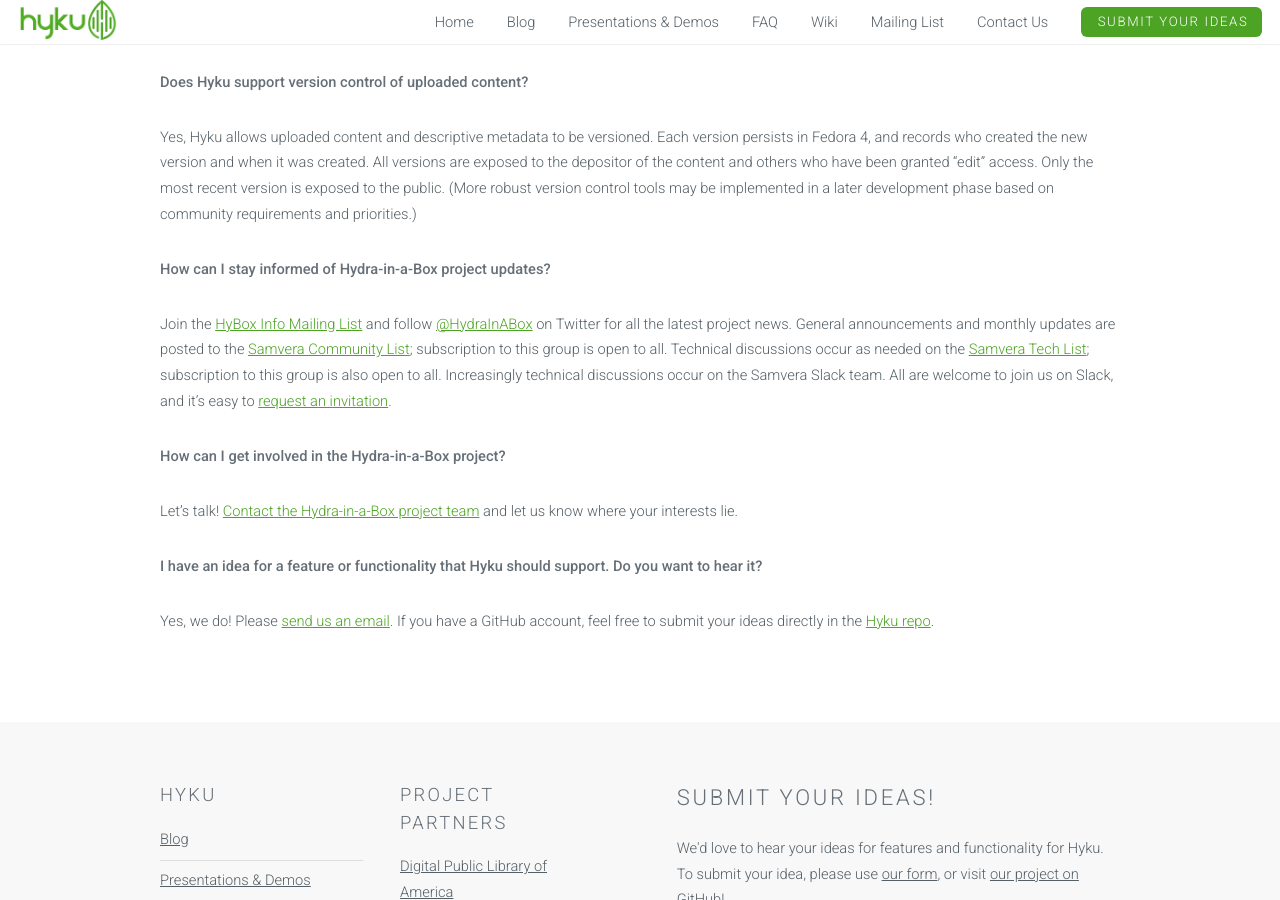
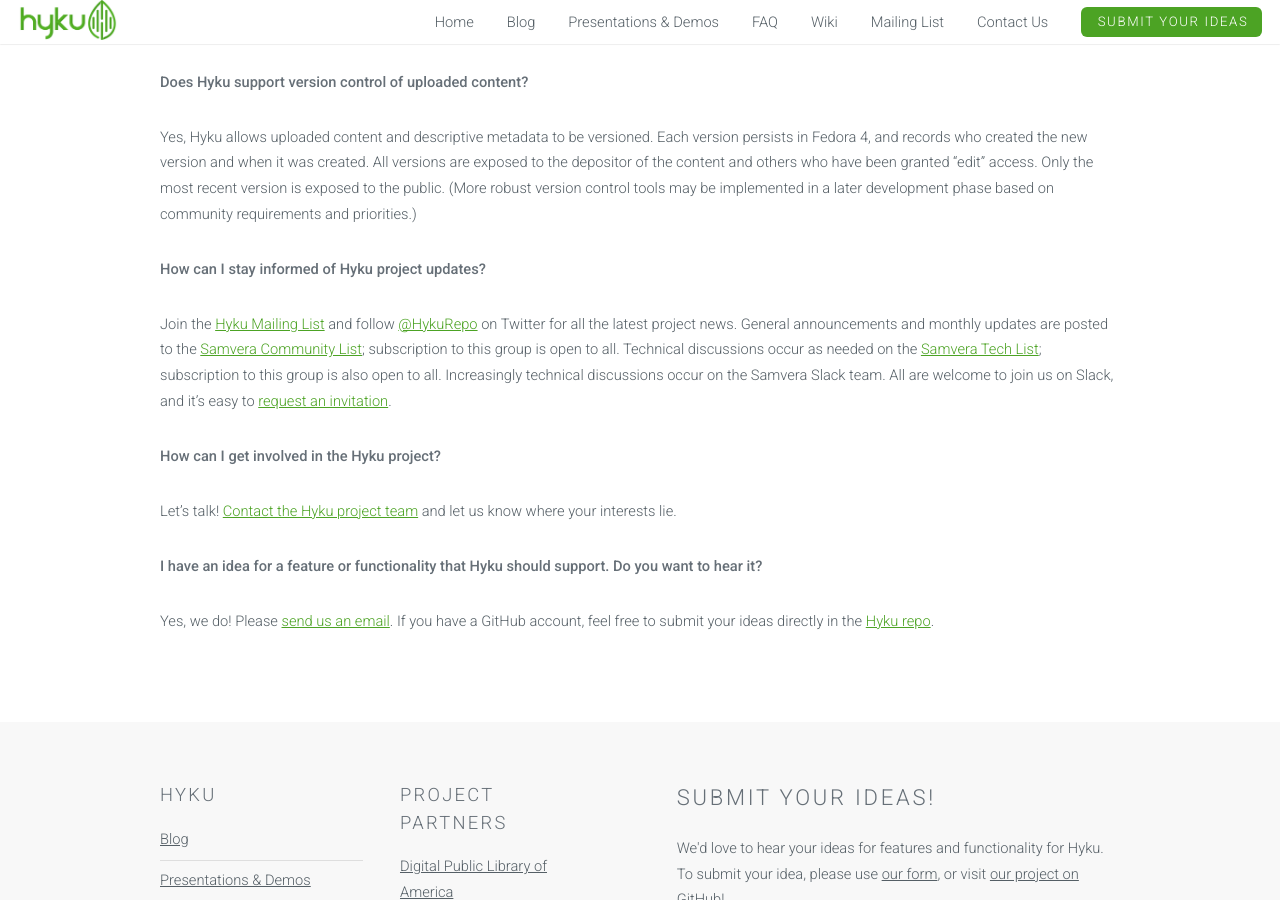
Before and after one commit to samvera-labs/hyku.github.io, a Jekyll site: the page built from faq.html, in a window 1280 px wide and 900 px high, scrolled down 3546 px. Built offline with Jekyll 4.4.1, drawn with Linux system fonts in a browser that asks for light colours; nearby versions of some CDN libraries; library files that are not in the unit come from our copies.

Commit message:
updated Faq links and created submit ideas form for Hyku

```diff
--- a/_config.yml
+++ b/_config.yml
@@ -1,6 +1,6 @@
 # Site settings
 title: Hyku
-email: hybox-contact@googlegroups.com
+email: hyku-ideas@googlegroups.com
 description: > # this means to ignore newlines until "baseurl:"
   Digital Public Library of America, Stanford University, and DuraSpace,
   with funding from the Institute of Museum and Library Services,
--- a/_data/faqs.yaml
+++ b/_data/faqs.yaml
@@ -33,7 +33,7 @@
 - question: >-
     What descriptive metadata elements and standards does Hyku support?
   answer: >-
-    Hyku currently supports a basic metadata element set for a generic work, the same set of Dublin Core elements that ships with Hyrax. We are augmenting this set in two significant ways. First, we are ensuring that it is compatible with the <a href="http://dp.la/about/map/">DPLA Metadata Application Profile v4</a> so that works in Hyku can be readily published for harvesting by DPLA and its hubs without further mapping. Second, as we extend support for specific content types in Hyku, we will add specific elements relevant and appropriate to those content types. <br/><br>As for crosswalking your metadata (which might be in XML) into a format that Hyku will ultimately use (such as RDF), we're actively talking to interested institutions in the Samvera community on migration and mapping tools to support this work. Updates and announcements about this work will be posted here. In the meantime, we’d love to hear from you about your metadata questions. Please share your suggestions or questions about crosswalking/mapping strategies <a href="mailto :hybox-contact@googlegroups.com">by email</a>.
+    Hyku currently supports a basic metadata element set for a generic work, the same set of Dublin Core elements that ships with Hyrax. We are augmenting this set in two significant ways. First, we are ensuring that it is compatible with the <a href="http://dp.la/about/map/">DPLA Metadata Application Profile v4</a> so that works in Hyku can be readily published for harvesting by DPLA and its hubs without further mapping. Second, as we extend support for specific content types in Hyku, we will add specific elements relevant and appropriate to those content types. <br/><br>As for crosswalking your metadata (which might be in XML) into a format that Hyku will ultimately use (such as RDF), we're actively talking to interested institutions in the Samvera community on migration and mapping tools to support this work. Updates and announcements about this work will be posted here. In the meantime, we’d love to hear from you about your metadata questions. Please share your suggestions or questions about crosswalking/mapping strategies <a href="mailto :hyku-ideas@googlegroups.com">by email</a>.
 - question: >-
     How customizable and configurable is Hyku?
   answer: >-
@@ -63,14 +63,14 @@
   answer: >-
     Yes, Hyku allows uploaded content and descriptive metadata to be versioned. Each version persists in Fedora 4, and records who created the new version and when it was created. All versions are exposed to the depositor of the content and others who have been granted "edit" access. Only the most recent version is exposed to the public. (More robust version control tools may be implemented in a later development phase based on community requirements and priorities.)
 - question: >-
-    How can I stay informed of Hydra-in-a-Box project updates?
+    How can I stay informed of Hyku project updates?
   answer: >-
-    Join the <a href="https://groups.google.com/forum/#!forum/hybox-info">HyBox Info Mailing List</a> and follow <a href="https://twitter.com/HydraInABox">@HydraInABox</a> on Twitter for all the latest project news. General announcements and monthly updates are posted to the <a href="https://groups.google.com/forum/#!forum/samvera-community">Samvera Community List</a>; subscription to this group is open to all. Technical discussions occur as needed on the <a href="https://groups.google.com/forum/#!forum/samvera-tech">Samvera Tech List</a>; subscription to this group is also open to all. Increasingly technical discussions occur on the Samvera Slack team. All are welcome to join us on Slack, and it's easy to <a href="http://slack.samvera.org/">request an invitation</a>.
+    Join the <a href="https://groups.google.com/forum/#!forum/samvera-hyku">Hyku Mailing List</a> and follow <a href="https://twitter.com/HykuRepo">@HykuRepo</a> on Twitter for all the latest project news. General announcements and monthly updates are posted to the <a href="https://groups.google.com/forum/#!forum/samvera-community">Samvera Community List</a>; subscription to this group is open to all. Technical discussions occur as needed on the <a href="https://groups.google.com/forum/#!forum/samvera-tech">Samvera Tech List</a>; subscription to this group is also open to all. Increasingly technical discussions occur on the Samvera Slack team. All are welcome to join us on Slack, and it's easy to <a href="http://slack.samvera.org/">request an invitation</a>.
 - question: >-
-    How can I get involved in the Hydra-in-a-Box project?
+    How can I get involved in the Hyku project?
   answer: >-
-    Let’s talk! <a href="mailto:hybox-contact@googlegroups.com">Contact the Hydra-in-a-Box project team</a> and let us know where your interests lie.
+    Let’s talk! <a href="mailto:hyku-ideas@googlegroups.com">Contact the Hyku project team</a> and let us know where your interests lie.
 - question: >-
     I have an idea for a feature or functionality that Hyku should support. Do you want to hear it?
   answer: >-
-    Yes, we do! Please <a href="mailto:hybox-contact@googlegroups.com">send us an email</a>. If you have a GitHub account, feel free to submit your ideas directly in the <a href="https://github.com/samvera-labs/hyku/issues/new">Hyku repo</a>.
+    Yes, we do! Please <a href="mailto:hyku-ideas@googlegroups.com">send us an email</a>. If you have a GitHub account, feel free to submit your ideas directly in the <a href="https://github.com/samvera-labs/hyku/issues/new">Hyku repo</a>.
--- a/_data/navigation.yml
+++ b/_data/navigation.yml
@@ -8,13 +8,13 @@
   url: faq.html
 
 - title: Wiki
-  url: https://wiki.duraspace.org/display/samvera/Hydra-in-a-Box
+  url: https://wiki.duraspace.org/display/hyku
   external: true
 
 - title: Mailing List
-  url: https://groups.google.com/group/hybox-info
+  url: https://groups.google.com/group/samvera-hyku
   external: true
 
 - title: Contact Us
-  url: mailto:hybox-contact@googlegroups.com
+  url: mailto:hyku-ideas@googlegroups.com
   external: true
--- a/_includes/footer.html
+++ b/_includes/footer.html
@@ -24,7 +24,7 @@
             </div>
             <div class="6u">
                 <h2>Submit your ideas!</h2>
-                <p>We'd love to hear your ideas for features and functionality for Hyku. To submit your idea, please use <a href="http://bit.ly/hydrainabox-ideas">our form</a>, or visit <a href="https://github.com/samvera-labs/hybox-ideas">our project on GitHub</a>!</p>
+                <p>We'd love to hear your ideas for features and functionality for Hyku. To submit your idea, please use <a href="https://forms.gle/zACqsCxHT8HWoA5o6">our form</a>, or visit <a href="https://github.com/samvera/hyku">our project on GitHub</a>!</p>
                 <ul class="icons">
                     <li><a href="http://twitter.com/{{ site.twitter_username }}" class="icon fa-twitter"><span class="label">Twitter</span></a></li>
                     <li><a href="https://github.com/{{ site.github_username }}" class="icon fa-github"><span class="label">GitHub</span></a></li>
--- a/_includes/header.html
+++ b/_includes/header.html
@@ -7,7 +7,7 @@
             {% for navitem in site.data.navigation %}
             <li><a href="{% if navitem.external %}{% else %}{{ site.baseurl }}/{% endif %}{{ navitem.url }}">{{ navitem.title }}</a></li>
             {% endfor %}
-            <li><a href="http://bit.ly/hydrainabox-ideas" class="button special">Submit your ideas</a></li>
+            <li><a href="https://forms.gle/zACqsCxHT8HWoA5o6" class="button special">Submit your ideas</a></li>
         </ul>
     </nav>
 </header>
```
